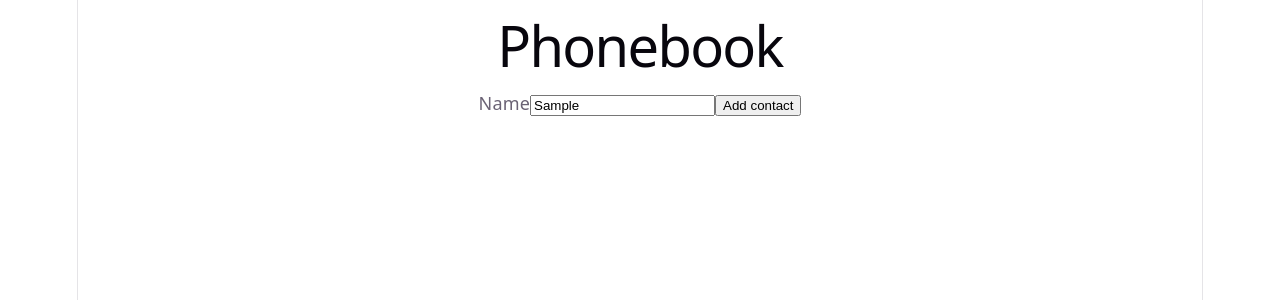
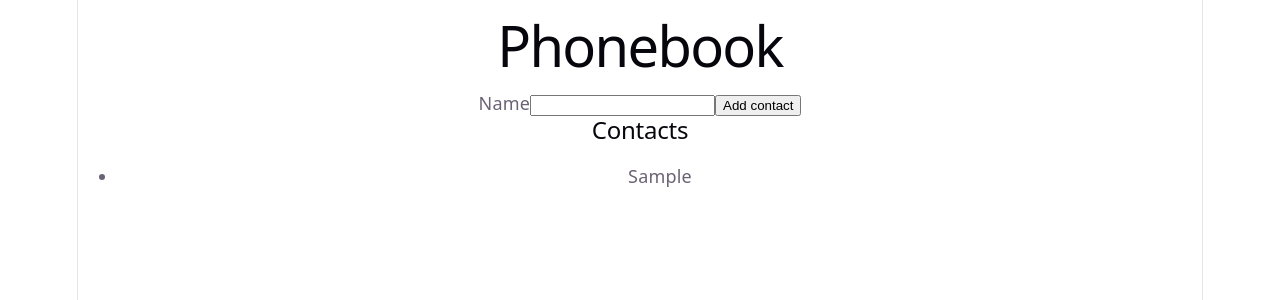
Before and after one commit to Bogdan3690/phonebook, a React (Vite) app: page / in a window 1280 px wide. Both pictures are taken after typing "Sample" into the empty fields and a click on the button "Add contact". Shown: the top 300 px of the page. Built offline with nearby package versions, Linux system fonts and the light colour scheme.

Commit message:
finish step 2(hw)

```diff
--- a/package.json
+++ b/package.json
@@ -10,6 +10,7 @@
     "preview": "vite preview"
   },
   "dependencies": {
+    "nanoid": "^6.0.1",
     "react": "^19.2.8",
     "react-dom": "^19.2.8"
   },
--- a/src/App.jsx
+++ b/src/App.jsx
@@ -11,7 +11,16 @@ state = {
 
  handleSubmit = (e) => {
   e.preventDefault()
-  }
+     const newContact = {
+      name: this.state.name,
+      id: nanoid(),
+    };
+
+    this.setState((prevState) => ({
+      contacts: [newContact, ...prevState.contacts],
+      name: "",
+    }));
+  };
 
   handleChange = (e) => {
     const {name, value} = e.target
@@ -25,9 +34,7 @@ state = {
     return (
       <div>
         <h1>Phonebook</h1>
-
         <form onSubmit={this.handleSubmit}>
-
           <label> Name
               <input
                 type="text"
@@ -41,9 +48,18 @@ state = {
           </label>
           <button type="submit">Add contact</button>
         </form>
+
+        <h2>Contacts</h2>
+        <ul>
+          {this.state.contacts.map(contact => {
+            return(
+            <li key={contact.id}>
+              {contact.name}
+              </li>
+              )})}
+        </ul>
       </div>
     );
-  }
-}
+  }}
 
 export default App;
```
Also changed, not shown: 1 other file (tests, documents, lock files or other folders).
